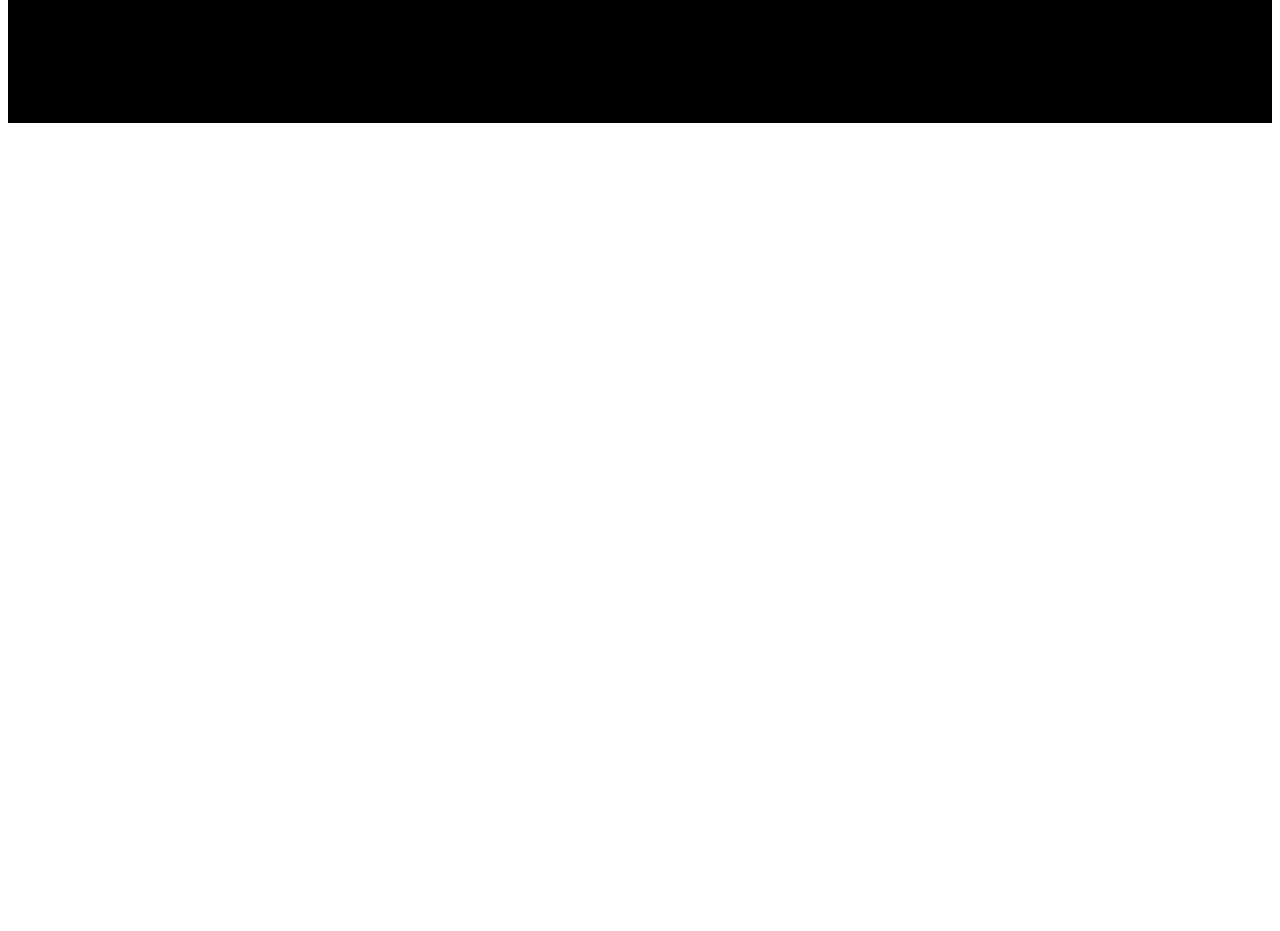
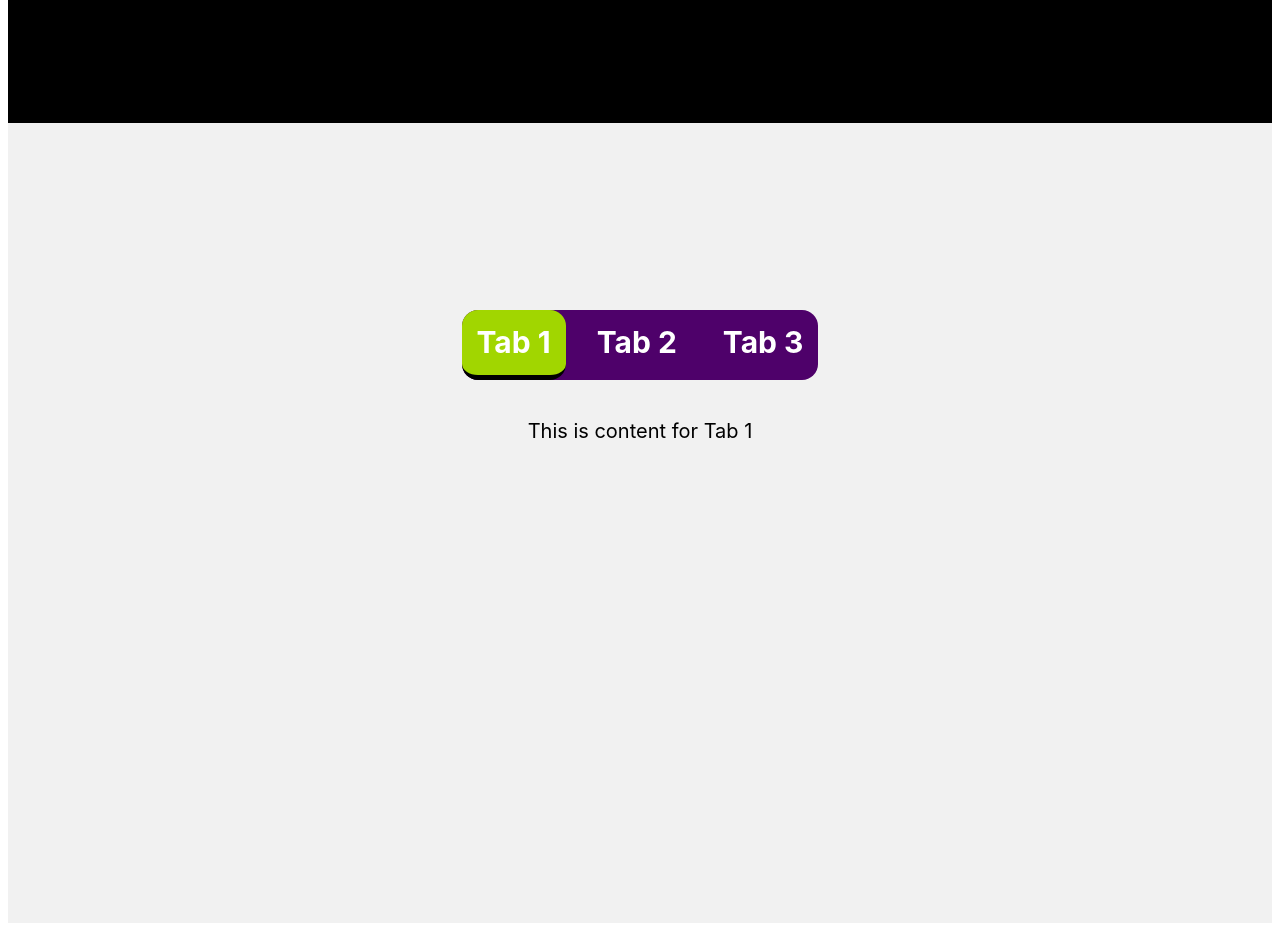
Before and after one commit to heshangoonawardena/freeCodeCamp-projects, a React (Vite) app: page / in a window 1280 px wide. Shown: the part 5620-6551 px from the top of the page. Before the commit the page ends 5751 px from the top, so only its background shows below. Built offline with nearby package versions, Linux system fonts and the light colour scheme; no server answers.

Commit message:
✨ add custom-tabs

```diff
--- a/src/App.jsx
+++ b/src/App.jsx
@@ -9,6 +9,7 @@ import LoadMore from "./components/LoadMore/LoadMore";
 import TreeMenu from "./components/TreeMenu/TreeMenu";
 import QrCodeGenerator from "./components/QrCodeGenerator/QrCodeGenerator";
 import ThemeChanger from "./components/ThemeChanger/ThemeChanger";
+import TabTest from "./components/custom-tabs/TabTest.jsx";
 
 const App = () => {
   return (
@@ -21,6 +22,7 @@ const App = () => {
       <TreeMenu menus={menus} />
       <QrCodeGenerator />
       <ThemeChanger />
+      <TabTest />
     </>
   );
 };
--- /dev/null
+++ b/src/components/custom-tabs/TabTest.jsx
@@ -0,0 +1,27 @@
+import React from "react";
+import Tabs from "./tabs";
+
+const TabTest = () => {
+  const tabs = [
+    {
+      label: "Tab 1",
+      content: <div>This is content for Tab 1</div>,
+    },
+    {
+      label: "Tab 2",
+      content: <div>This is content for Tab 2</div>,
+    },
+    {
+      label: "Tab 3",
+      content: <div>This is content for Tab 3</div>,
+    },
+  ];
+
+  const handleChange = (index) => {
+    console.log(`Tab changed to ${index + 1}`);
+  };
+
+  return <Tabs tabsContent={tabs} onChange={handleChange} />;
+};
+
+export default TabTest;
--- /dev/null
+++ b/src/components/custom-tabs/Tabs.css
@@ -0,0 +1,44 @@
+.tabs-wrapper {
+  min-height: 100vh;
+  display: flex;
+  flex-direction: column;
+  justify-content: center;
+  align-items: center;
+  gap : 1em;
+  background-color: #f1f1f1;
+  color: #000;
+}
+
+.tabs-heading {
+  font-size: 2rem;
+  text-align: center;
+  display: flex;
+  gap: 0.5em;
+  background-color: #4e016a;
+  color: #fff;
+  border-radius: 1rem;
+}
+
+.tab-item {
+  display: inline-flex;
+  cursor: pointer;
+  font-size: 30px;
+  font-weight: bold;
+  text-align: center;
+  padding: 10px 15px;
+}
+
+.tab-item.tabActive {
+  border: #000;
+  background: #a1d600;
+  color: #ffffff;
+  border-radius: inherit;
+  border-bottom: 5px solid #000;
+}
+
+.tabs-content {
+  font-size: 20px;
+  padding: 20px 10px;
+  height: 300px;
+  overflow: auto;
+}
--- /dev/null
+++ b/src/components/custom-tabs/Tabs.jsx
@@ -0,0 +1,29 @@
+import React from "react";
+import { useState } from "react";
+import "./Tabs.css"
+
+const Tabs = ({ tabsContent, onChange }) => {
+  const [currentTabIndex, setCurrentTabIndex] = useState(0);
+
+  const handleOnClick = (index) => {
+    setCurrentTabIndex(index);
+    onChange(index);
+  };
+
+  return (
+    <div className="tabs-wrapper">
+      <div className="tabs-heading">
+        {tabsContent.map((tabItem, index) => (
+          <div className={ `tab-item ${currentTabIndex === index ? 'tabActive' : ''}`} onClick={() => handleOnClick(index)} key={tabItem.label}>
+            <span className="tabs-label">{tabItem.label}</span>
+          </div>
+        ))}
+      </div>
+      <div className="tabs-content">
+        {tabsContent[currentTabIndex] && tabsContent[currentTabIndex].content}
+      </div>
+    </div>
+  );
+};
+
+export default Tabs;
```
